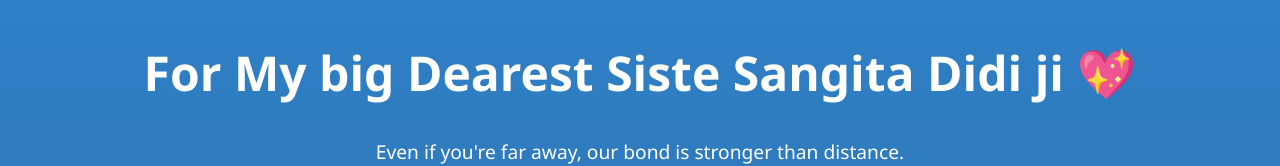
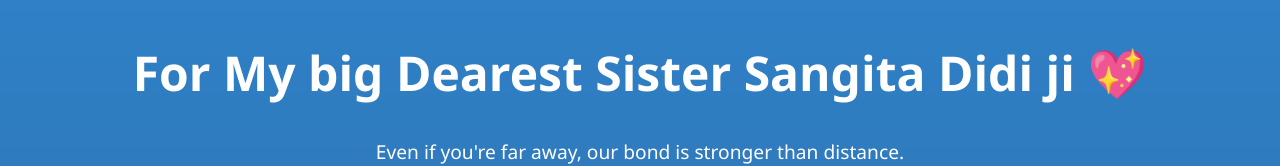
Before and after one commit to gsdjjcgl/sisterji, a plain HTML site: page index.html in a window 1280 px wide. Shown: the top 166 px of the page. Drawn offline with Linux system fonts and the light colour scheme.

Commit message:
Update index.html

```diff
--- a/index.html
+++ b/index.html
@@ -153,7 +153,7 @@
 <body>
   <div class="stars"></div>
 
-  <h1>For My big  Dearest Siste Sangita Didi ji  💖</h1>
+  <h1>For My big  Dearest Sister Sangita Didi ji  💖</h1>
   <p>
     Even if you're far away, our bond is stronger than distance.<br/>
     You're my forever partner in crime, my secret keeper, and the sparkle in my childhood memories.
```
